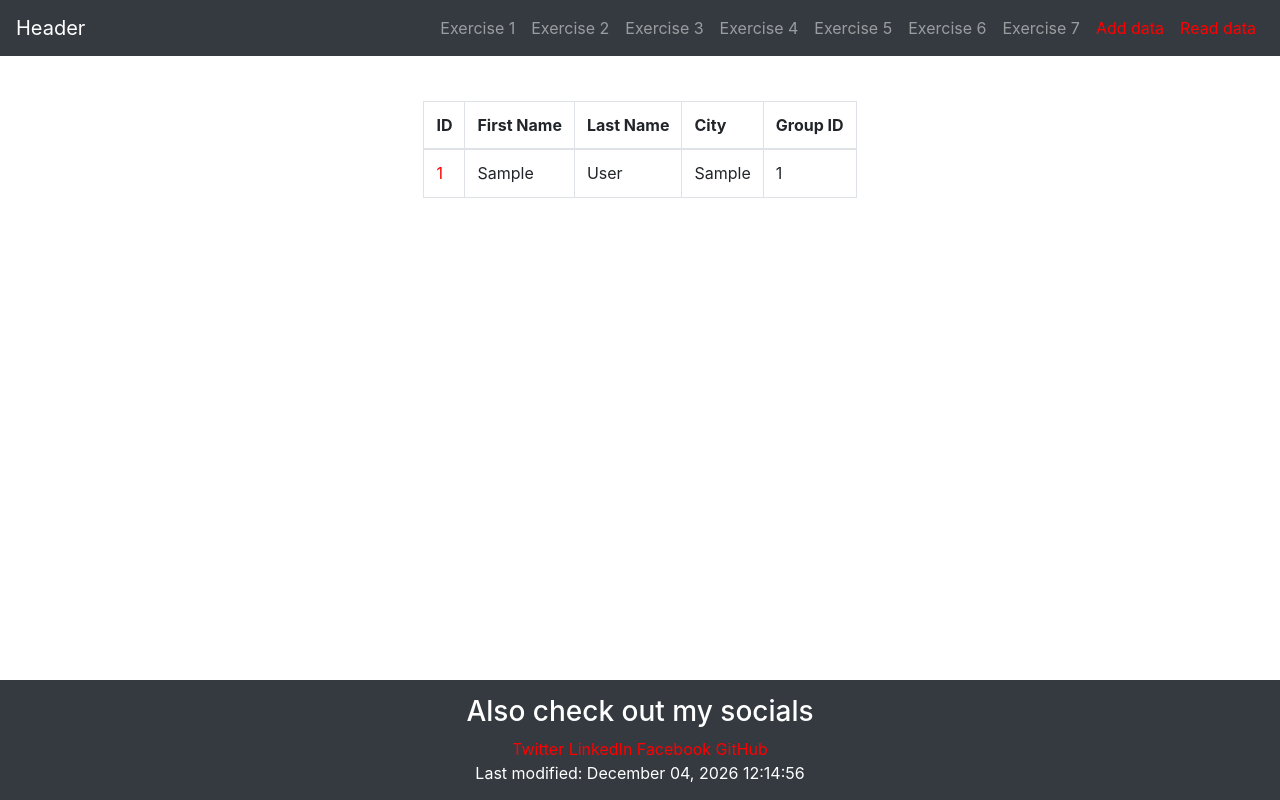
After one commit to nartkosova/src-nart, a PHP site: page /crud/read.php in a window 1280 px wide. The commit adds this page. Run offline with PHP 8.4, Linux system fonts and the light colour scheme; tables that the repository leaves empty or names only in its code hold one stand-in row (values such as "Sample post"); some libraries are stand-ins or nearby versions.

Commit message:
Exercise 7 p2

```diff
--- /dev/null
+++ b/crud/read.php
@@ -0,0 +1,46 @@
+<?php
+$title = "Read Data" ;
+include '../nart-tasks/header.php';
+include '../crud/db.php';
+?> <div class="exercise3"> <?php
+// SQL query to retrieve data from the 'studentsinfo' table
+$sql = "SELECT * FROM studentsinfo";
+
+// Execute the SQL query and store the result
+$result = $conn->query($sql);
+
+// Check if there are any results
+if ($result->num_rows > 0) {
+    echo "<table class='table table-hover table-bordered'>
+            <thead>
+                <tr>
+                    <th>ID</th>
+                    <th>First Name</th>
+                    <th>Last Name</th>
+                    <th>City</th>
+                    <th>Group ID</th>
+                </tr>
+            </thead>
+            <tbody>";
+
+    // Loop through the result set and display data in rows
+    while ($row = $result->fetch_assoc()) {
+        echo "<tr>
+                <td><a href='updatesingle.php?id=$row[id]'Style=color:red>$row[id]</a></td>
+                <td>{$row['first_name']}</td>
+                <td>{$row['last_name']}</td>
+                <td>{$row['city']}</td>
+                <td>{$row['groupid']}</td>
+              </tr>";
+    }
+
+    echo "</tbody></table>";
+} else {
+    // Display a message if no results are found
+    echo "No results";
+}
+// close the connection when done
+$conn->close();
+?></div><?php
+include '../nart-tasks/footer.php';
+?>
--- a/nart-tasks/footer.php
+++ b/nart-tasks/footer.php
@@ -4,10 +4,10 @@
             <div class="socials">
             </div>
             <div class="custom-div">
-            <a href="https://twitter.com"> Twitter </a>
-            <a href="https://linkedin.com"> LinkedIn </a>
-            <a href="https://facebook.com"> Facebook </a>
-            <a href="https://github.com"> GitHub </a>
+            <a href="https://twitter.com"style=color:red> Twitter </a>
+            <a href="https://linkedin.com"style=color:red> LinkedIn </a>
+            <a href="https://facebook.com"style=color:red> Facebook </a>
+            <a href="https://github.com"style=color:red> GitHub </a>
             </div>
             <?php
     $filename = basename($_SERVER['PHP_SELF']);
--- a/nart-tasks/header.php
+++ b/nart-tasks/header.php
@@ -38,6 +38,12 @@
                     <li class="nav-item">
                         <a class="nav-link" href="../crud/index.php">Exercise 7</a>
                     </li>
+                    <li class="nav-item">
+                        <a class="nav-link" href="../crud/index.php" style=color:red>Add data</a>
+                    </li>
+                    <li class="nav-item">
+                        <a class="nav-link" href="../crud/read.php"style=color:red>Read data</a>
+                    </li>
                 </ul>
             </div>
         </nav>
```
Also changed, not shown: crud/updatesingle.php (added).
